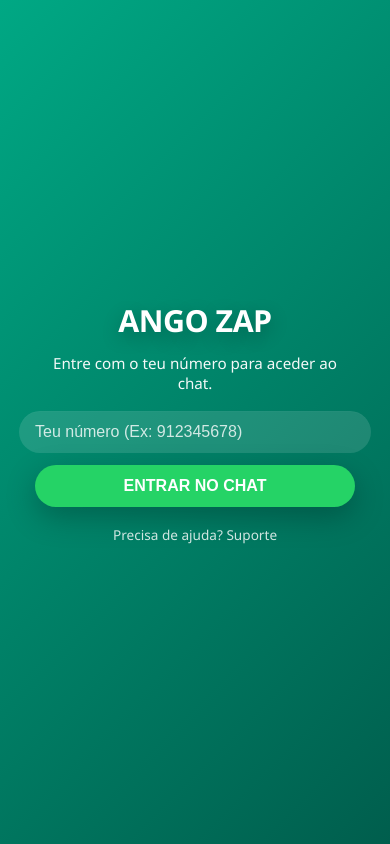
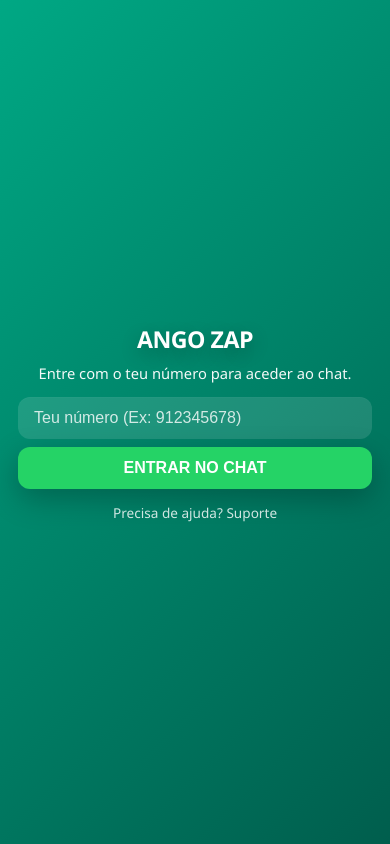
Before and after one commit to abelinfinito/chamadas-grates, a website: page public/index.html in a window 390 px wide. Drawn offline with nearby package versions, Linux system fonts and the light colour scheme; no server answers.

Commit message:
Add files via upload
5 modificaçao do zoom  de tela de login e tela principal

```diff
--- a/public/index.html
+++ b/public/index.html
@@ -7,17 +7,27 @@
     <script src="/socket.io/socket.io.js"></script>
     <style>
         :root { --main-green: #00a884; --bg-gray: #f0f2f5; --white: #ffffff; }
-        body { font-family: 'Segoe UI', Helvetica, Arial, sans-serif; margin: 0; height: 100vh; background: var(--bg-gray); display: flex; overflow: hidden; }
+        *, *::before, *::after { box-sizing: border-box; }
+        body { font-family: 'Segoe UI', Helvetica, Arial, sans-serif; margin: 0; min-height: 100vh; background: var(--bg-gray); display: flex; overflow-x: hidden; overflow-y: auto; -webkit-font-smoothing:antialiased; -moz-osx-font-smoothing:grayscale; }
 
         /* NOVO DESIGN LOGIN (SEM CAIXA BRANCA) */
         #login-screen { position: fixed; inset: 0; background: linear-gradient(135deg, #00a884 0%, #005e4d 100%); display: flex; align-items: center; justify-content: center; z-index: 2000; flex-direction: column; gap: 12px; padding: 40px; box-sizing: border-box; color: #fff; }
         #login-screen .login-brand { color: #fff; margin: 0; font-size: 1.9rem; letter-spacing: -0.5px; font-weight: 800; text-transform: uppercase; text-align: center; text-shadow: 0 6px 18px rgba(0,0,0,0.25); }
         #login-screen .login-sub { color: rgba(255,255,255,0.95); font-size: 0.95rem; margin: 0 0 6px 0; text-align: center; max-width: 340px; }
-        #login-screen input#login-input { width: 320px; max-width: 92vw; padding: 12px 16px; border-radius: 28px; border: none; outline: none; font-size: 1rem; background: rgba(255,255,255,0.12); color: #fff; box-shadow: inset 0 1px 0 rgba(255,255,255,0.02); }
+        #login-screen input#login-input { width: 100%; max-width: 420px; padding: 12px 16px; border-radius: 28px; border: none; outline: none; font-size: 1rem; background: rgba(255,255,255,0.12); color: #fff; box-shadow: inset 0 1px 0 rgba(255,255,255,0.02); }
         #login-screen input#login-input::placeholder { color: rgba(255,255,255,0.8); }
-        #login-screen .btn-entrar { width: 320px; max-width: 92vw; padding: 12px 16px; background: #25d366; color: white; border: none; border-radius: 28px; font-weight: 700; cursor: pointer; font-size: 1rem; box-shadow: 0 10px 30px rgba(0,0,0,0.25); transition: transform .12s ease, box-shadow .12s ease; }
+        #login-screen .btn-entrar { width: 100%; max-width: 420px; padding: 12px 16px; background: #25d366; color: white; border: none; border-radius: 28px; font-weight: 700; cursor: pointer; font-size: 1rem; box-shadow: 0 10px 30px rgba(0,0,0,0.25); transition: transform .12s ease, box-shadow .12s ease; }
         #login-screen .btn-entrar:active { transform: translateY(1px); }
         #login-screen .btn-suporte { color: rgba(255,255,255,0.9); text-decoration: none; font-size: 0.85rem; opacity: 0.9; margin-top: 6px; }
+
+        /* Small-screen adjustments to prevent layout break / zoom issues */
+        @media (max-width: 520px) {
+            #login-screen { padding: 18px; gap: 8px; align-items: center; justify-content: center; }
+            #login-screen .login-brand { font-size: 1.45rem; }
+            #login-screen .login-sub { font-size: 0.92rem; max-width: 100%; }
+            #login-screen input#login-input, #login-screen .btn-entrar { max-width: 100%; border-radius: 12px; }
+        }
+
         @media (min-width: 900px) { #login-screen { justify-content: center; } }
 
         /* SIDEBAR COM BOTÃO FECHAR */
@@ -62,6 +72,12 @@
         #msg-input:focus { border-color: var(--main-green); box-shadow: 0 8px 30px rgba(0,168,132,0.12); }
         .btn-icon { background: #fff; border-radius: 12px; border: 1px solid #e6e6e6; width: 48px; height: 48px; display:flex; align-items:center; justify-content:center; font-size:20px; cursor: pointer; box-shadow: 0 8px 24px rgba(2,6,23,0.06); }
         .btn-icon:hover { transform: translateY(-1px); }
+
+        /* Force input to stay visible on small devices (fix keyboard push / zoom issues) */
+        @media (max-width: 900px) {
+            #input-area { position: fixed; left: 0; right: 0; bottom: 0; }
+            #messages { padding-bottom: 160px; }
+        }
 
         #call-modal { display: none; position: fixed; inset: 0; background: #0b141a; color: white; flex-direction: column; align-items: center; justify-content: center; z-index: 3000; }
         .anim-calling { animation: pulse 1.5s infinite; margin-bottom: 20px; color: #25d366; font-size: 1.2rem; }
```
